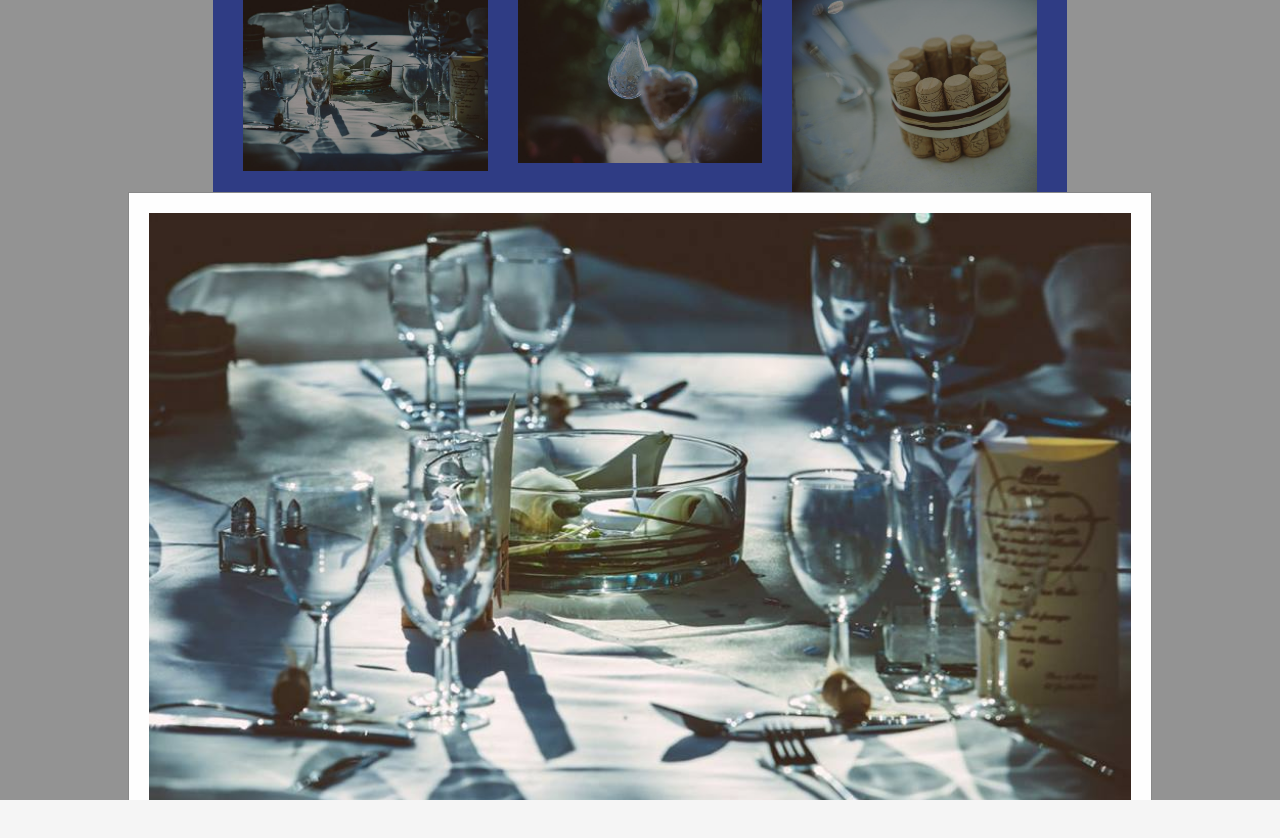
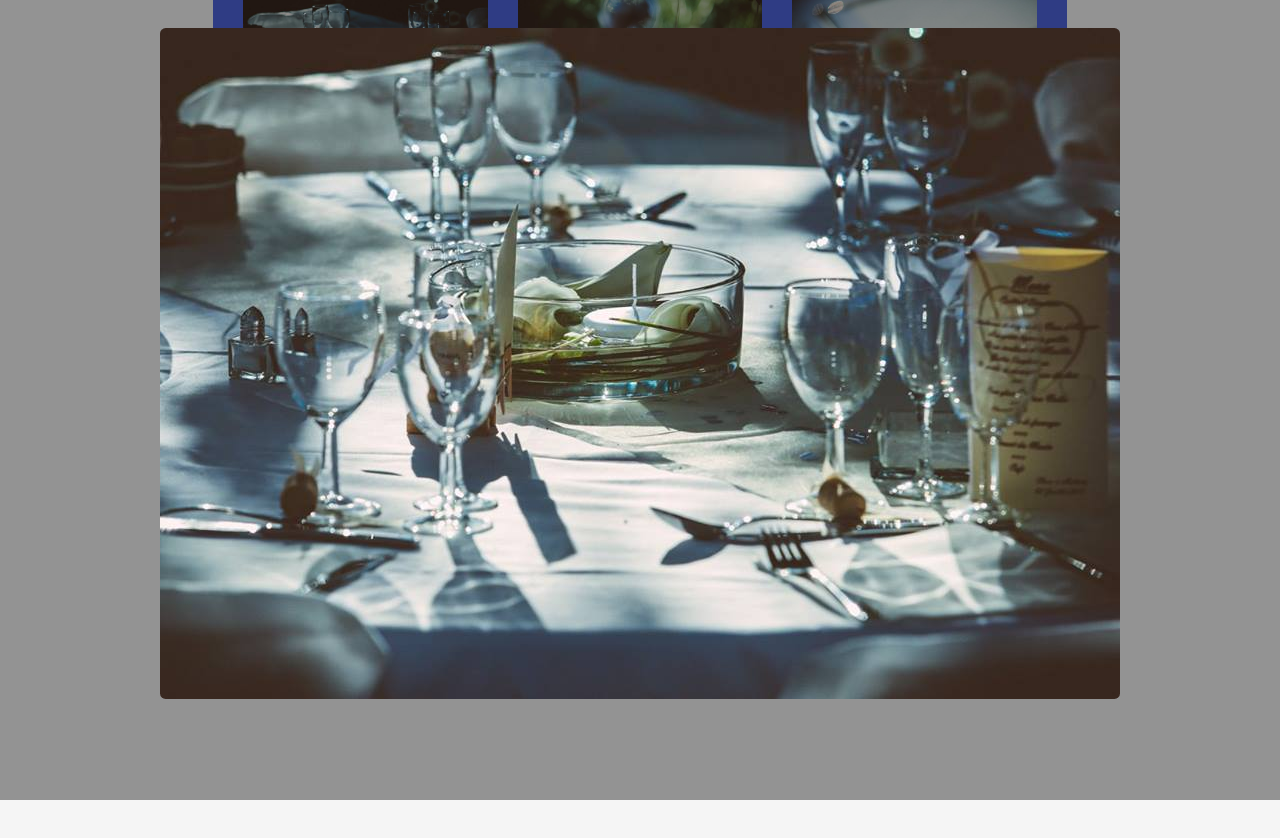
Before and after one commit to chbes/simple-gallery, a plain HTML site: page index.html in a window 1280 px wide. Both pictures are taken after a click on the picture 365 px from the left and 85 px from the top of the page. Shown: the top 838 px of the page. Drawn offline with Linux system fonts and the light colour scheme.

Commit message:
modal in progress

```diff
--- a/css/sg.css
+++ b/css/sg.css
@@ -1,7 +1,8 @@
+/*Penser a bien "encapsulé" les styles dans un clas sg, pour ne pas interferer avec les autres styles*/
+
 /*pour le dev*/
 html {
     min-height: 200vh;
-    position: absolute;
     z-index: 1;
 }
 
@@ -41,7 +42,7 @@ img {
 .sg-modal {
     display: none; /* Hidden by default */
     position: fixed; /* Stay in place */
-    z-index: 1; /* Sit on top */
+    z-index: 2; /* Sit on top */
     left: 0;
     top: 0;
     width: 100%; /* Full width */
@@ -49,13 +50,23 @@ img {
     overflow: hidden; /* Enable scroll if needed */
     background-color: rgb(0,0,0); /* Fallback color */
     background-color: rgba(0,0,0,0.4); /* Black w/ opacity */
+    /*filter: grayscale(1);*/
 }
 
 /* Modal Content/Box */
 .sg-modal-content {
-    background-color: #fefefe;
-    margin: 15% auto; /* 15% from the top and centered */
-    padding: 20px;
-    border: 1px solid #888;
-    width: 80%; /* Could be more or less, depending on screen size */
+    z-index: 3;
+    background-color: transparent;
+    margin: 2em auto; /* 15% from the top and centered */
+    /*padding: 20px;*/
+    /*border: 1px solid #888;*/
+    /*width: 80%; *//* Could be more or less, depending on screen size */
+    width: auto;
+    max-height: 100vh;
+    text-align: center;
 }
+
+.sg-modal-content img{
+    width: auto;
+    border-radius: 0.4em;
+}
--- a/index.html
+++ b/index.html
@@ -31,7 +31,7 @@
 
         <div id='modal1' class="sg-modal" >
             <div class="sg-modal-content">
-                <img id='img-modal' src=''/>
+                <img src=''/>
             </div>
         </div>
 
--- a/js/sg.js
+++ b/js/sg.js
@@ -5,6 +5,7 @@ $(function() {
         var srcImg = $(this).attr('src');
         $('#modal1 .sg-modal-content img').attr('src', srcImg);
         //$('html').addClass('flou');
+        $('html').css('overflow','hidden');
         //$('#sg1').addClass('flou');
         $('#modal1').show();
     });
@@ -12,6 +13,7 @@ $(function() {
     $('#modal1').click( function(event) {
         console.log('modal hide');
         //$('html').removeClass('flou');
+        $('html').css('overflow','auto');
         //$('#sg1').removeClass('flou');
         $('#modal1').hide();
     });
```
